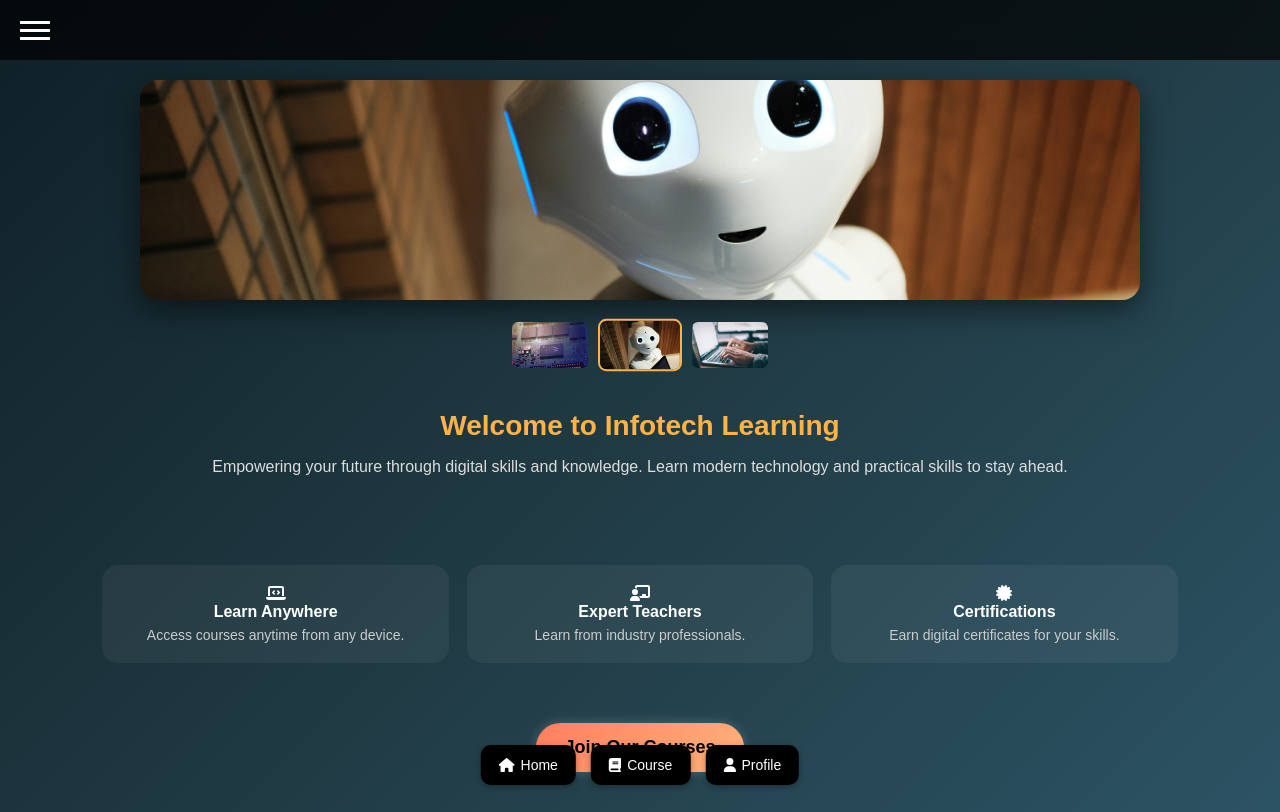
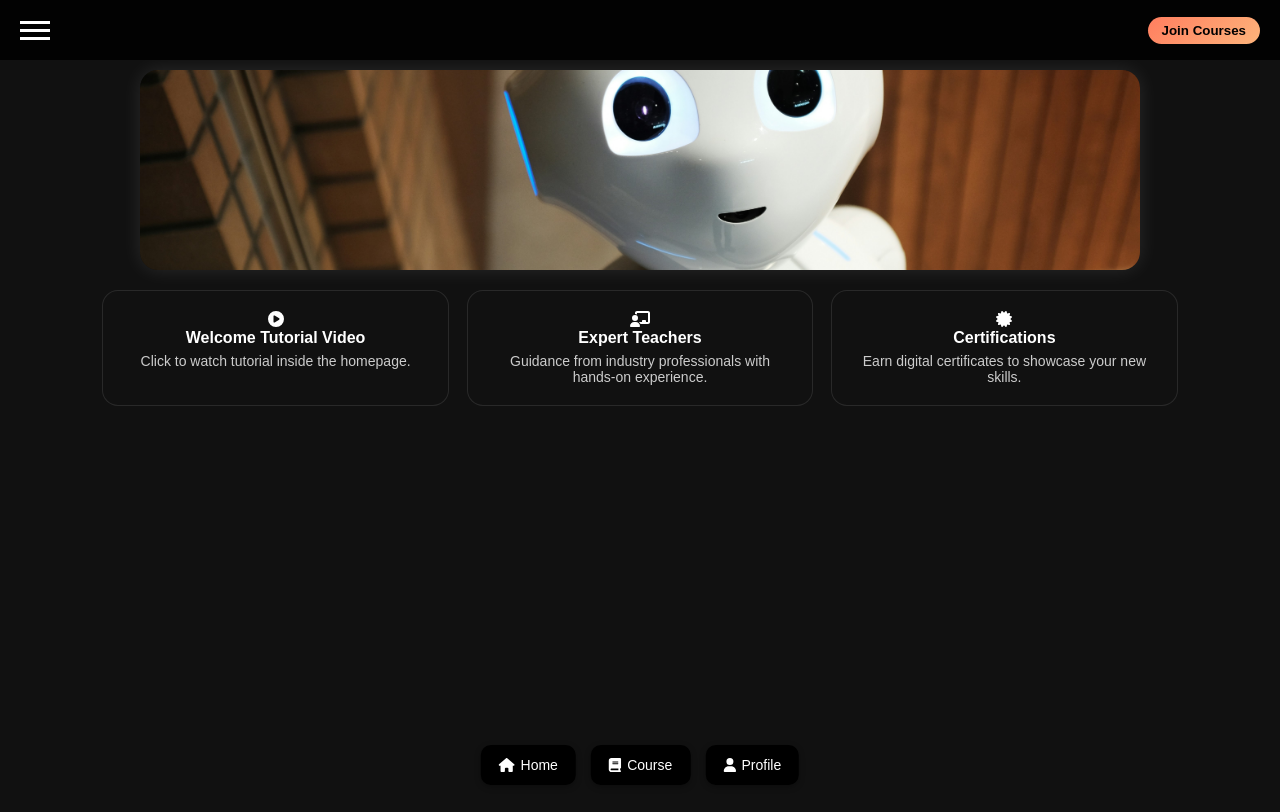
Before and after one commit to suriisuraj8-ship-it/teacher-hub, a website: page index.html in a window 1280 px wide. Drawn offline with Linux system fonts and the light colour scheme.

Commit message:
Update index: Join Courses top-right, YouTube popup, 3 slides premium layout

```diff
--- a/index.html
+++ b/index.html
@@ -1,117 +1,142 @@
 <!DOCTYPE html>
 <html lang="en">
 <head>
-<meta charset="UTF-8">
-<meta name="viewport" content="width=device-width, initial-scale=1.0">
-<title>Teacher Learning Hub - Premium</title>
+<meta charset="utf-8">
+<meta name="viewport" content="width=device-width, initial-scale=1, maximum-scale=1, user-scalable=no">
+<title>Teacher Learning Hub</title>
 <link rel="stylesheet" href="https://cdnjs.cloudflare.com/ajax/libs/font-awesome/6.4.0/css/all.min.css"/>
 <style>
-* {margin:0; padding:0; box-sizing:border-box; font-family:'Poppins',sans-serif;}
-body {background: linear-gradient(135deg,#0f2027,#203a43,#2c5364); color:#fff; overflow-x:hidden;}
-a {text-decoration:none; color:inherit;}
-
-/* Splash Screen */
-#splash {
-  position:fixed; inset:0; background:url('finalbackground.png') center/cover no-repeat;
-  display:flex; justify-content:center; align-items:center; z-index:9999;
-  transition: opacity 0.5s ease;
-}
+*{margin:0;padding:0;box-sizing:border-box;}
+body{font-family:'Poppins',sans-serif;background:#111;color:#fff;overflow-x:hidden;}
 
 /* Navigation Bar */
 .nav{
-  position:fixed; top:0; left:0; width:100%; height:60px;
-  display:flex; justify-content:space-between; align-items:center;
-  padding:0 20px; background:rgba(0,0,0,0.7); backdrop-filter:blur(8px); z-index:100;
+    position:fixed;top:0;left:0;width:100%;height:60px;
+    display:flex;align-items:center;justify-content:space-between;
+    padding:0 20px;z-index:100;background:rgba(0,0,0,0.85);
+    backdrop-filter:blur(10px);
 }
-.hamburger{width:30px;height:3px;background:#fff; position:relative; cursor:pointer;}
+.hamburger{width:30px;height:3px;background:#fff;position:relative;cursor:pointer;}
 .hamburger::before,.hamburger::after{
-  content:""; position:absolute; width:30px; height:3px; background:#fff; left:0; transition:0.3s;
+    content:"";position:absolute;width:30px;height:3px;background:#fff;left:0;transition:0.3s;
 }
 .hamburger::before{top:-8px;}
 .hamburger::after{top:8px;}
+.user-area{display:flex;align-items:center;gap:12px;}
 .user-name{color:#ffd47a;font-weight:700;font-size:16px;}
+#joinBtn{padding:6px 14px;background:linear-gradient(135deg,#ff7e5f,#feb47b);border:none;border-radius:20px;color:#000;font-weight:700;cursor:pointer;}
 
 /* Sidebar */
 .sidebar{
-  position:fixed; top:0; left:-260px; width:260px; height:100%; background:rgba(0,0,0,0.95);
-  display:flex; flex-direction:column; padding:60px 20px; gap:18px; transition:0.3s; z-index:99;
+    position:fixed;top:0;left:-260px;width:260px;height:100%;background:rgba(0,0,0,0.95);
+    display:flex;flex-direction:column;align-items:flex-start;padding:60px 20px;gap:18px;transition:0.3s;z-index:99;
 }
 .sidebar.show{left:0;}
 .sidebar button{
-  width:100%; padding:12px 20px; font-size:18px; font-weight:600; border:none; border-radius:36px;
-  cursor:pointer; background: linear-gradient(135deg,#ff7e5f,#feb47b); color:#071426; transition:0.2s;
+    width:100%;padding:12px 20px;font-size:18px;font-weight:600;border:none;border-radius:36px;
+    cursor:pointer;background: linear-gradient(135deg,#ff7e5f,#feb47b);color:#071426;transition:0.2s;
 }
-.sidebar button.secondary{background:linear-gradient(135deg,#00c6ff,#0072ff); color:#fff;}
-.sidebar .submenu{display:none; flex-direction:column; gap:12px; margin-left:10px;}
-.sidebar .submenu button{border-radius:24px; font-size:16px; padding:10px 18px;}
+.sidebar button.secondary{background: linear-gradient(135deg,#00c6ff,#0072ff);color:#fff;}
+.sidebar .submenu{display:none;flex-direction:column;gap:12px;margin-left:10px;}
+.sidebar .submenu button{border-radius:24px;font-size:16px;padding:10px 18px;}
 .sidebar .submenu.show{display:flex;}
-.sidebar-overlay{display:none; position:fixed; inset:0; background:rgba(0,0,0,0.3); z-index:98;}
-.creator-info{margin-top:auto; color:#ffd47a; font-size:14px; line-height:1.4;}
+.sidebar-overlay{
+    display:none;position:fixed;inset:0;background:rgba(0,0,0,0.3);z-index:98;
+}
 
 /* Slideshow */
 .slideshow {
-  margin:80px auto 20px auto; width:90%; max-width:1000px; height:220px;
-  position:relative; border-radius:18px; overflow:hidden; box-shadow:0 10px 30px rgba(0,0,0,0.5);
+  margin-top:70px;
+  width:90%;
+  max-width:1000px;
+  height:200px;
+  overflow:hidden;
+  border-radius:18px;
+  margin-left:auto;
+  margin-right:auto;
+  box-shadow:0 0 20px rgba(255,255,255,0.1);
+  position:relative;
 }
 .slideshow img {
-  width:100%; height:220px; object-fit:cover; position:absolute; opacity:0; transition:opacity 1s ease-in-out;
+  width:100%;
+  height:200px;
+  object-fit:cover;
+  position:absolute;
+  opacity:0;
+  transition:opacity 1s ease-in-out;
 }
 .slideshow img.active {opacity:1;}
 
-/* Thumbnails */
-.thumbs {display:flex; justify-content:center; gap:10px; margin-top:10px;}
-.thumbs img {
-  width:80px; height:50px; object-fit:cover; border:2px solid transparent; border-radius:8px; cursor:pointer;
-  transition: transform 0.2s, border 0.2s;
+/* Features */
+.features {
+  display:grid;
+  grid-template-columns:repeat(auto-fit, minmax(160px,1fr));
+  gap:18px;
+  padding:20px 8%;
 }
-.thumbs img.active {border:2px solid #ffb347; transform:scale(1.05);}
-.thumbs img:hover {transform:scale(1.05);}
+.feature-box {
+  background:#111;
+  border:1px solid rgba(255,255,255,0.1);
+  padding:20px;
+  border-radius:16px;
+  text-align:center;
+  transition:transform 0.3s;
+  cursor:pointer;
+}
+.feature-box:hover {transform:translateY(-5px);}
+.feature-box i {font-size:26px;color:#ffb347;margin-bottom:10px;}
+.feature-box h3 {font-size:16px;margin-bottom:6px;}
+.feature-box p {font-size:14px;color:#ccc;}
 
-/* Info Section */
-.info-section {padding:40px 8%; text-align:center;}
-.info-section h2 {font-size:28px; color:#ffb347; margin-bottom:12px;}
-.info-section p {font-size:16px; color:#ddd; line-height:1.6; margin-bottom:25px;}
-
-/* Feature Boxes */
-.features {display:grid; grid-template-columns:repeat(auto-fit,minmax(160px,1fr)); gap:18px; padding:20px 8%;}
-.feature-box {background:rgba(255,255,255,0.05); border-radius:16px; text-align:center; padding:20px; transition:transform 0.3s;}
-.feature-box:hover {transform:translateY(-5px);}
-.feature-box i {font-size:26px; color:#ffb347; margin-bottom:10px;}
-.feature-box h3 {font-size:16px; margin-bottom:6px;}
-.feature-box p {font-size:14px; color:#ccc;}
-
-/* Join Courses */
-.join-section {text-align:center; padding:40px 8%;}
-.join-section button {
-  padding:14px 28px; background:linear-gradient(135deg,#ff7e5f,#feb47b); color:#000; border:none;
-  font-weight:700; font-size:18px; border-radius:36px; cursor:pointer; box-shadow:0 0 12px rgba(255,255,255,0.2);
-  transition: transform 0.2s;
+/* YouTube Popup */
+#ytPopup {
+  display:none;
+  position:fixed;top:50%;left:50%;
+  transform:translate(-50%, -50%);
+  background:#000;
+  padding:10px;
+  border-radius:16px;
+  z-index:200;
 }
-.join-section button:hover {transform:scale(1.05);}
+#ytPopup iframe {width:300px; height:170px;}
+#ytPopupClose {
+  position:absolute; top:-12px; right:-12px;
+  background:#ff4444; color:#fff;
+  border:none; border-radius:50%; width:28px; height:28px; cursor:pointer;
+}
 
 /* Bottom Navigation */
 .bottom-nav{
-  position:fixed; bottom:15px; left:50%; transform:translateX(-50%);
-  display:flex; justify-content:center; gap:15px; z-index:100;
+    position:fixed;
+    bottom:15px;
+    left:50%;
+    transform:translateX(-50%);
+    display:flex;
+    justify-content:center;
+    gap:15px;
+    z-index:100;
 }
 .bottom-nav button{
-  background-color:black;color:white;border:none; padding:12px 18px; border-radius:10px;
-  font-size:14px; display:flex; align-items:center; gap:6px; box-shadow:0 2px 6px rgba(0,0,0,0.3);
-  transition:background 0.3s, transform 0.2s;
+    background-color:black;color:white;border:none;
+    padding:12px 18px;border-radius:10px;font-size:14px;
+    display:flex;align-items:center;gap:6px;
+    box-shadow:0 2px 6px rgba(0,0,0,0.3);
+    transition:background 0.3s,transform 0.2s;
 }
-.bottom-nav button:hover{background-color:#333; transform:translateY(-2px);}
+.bottom-nav button:hover{background-color:#333;transform:translateY(-2px);}
 .bottom-nav i{font-size:16px;}
+
 </style>
 </head>
 <body>
 
-<!-- Splash Screen -->
-<div id="splash"></div>
-
 <!-- Navigation Bar -->
 <div class="nav">
   <div class="hamburger" onclick="toggleSidebar()"></div>
-  <div id="userNameArea" class="user-name"></div>
+  <div class="user-area">
+    <div id="userNameArea" class="user-name"></div>
+    <button id="joinBtn" onclick="location.href='course.html'">Join Courses</button>
+  </div>
 </div>
 
 <!-- Sidebar -->
@@ -126,7 +151,10 @@ a {text-decoration:none; color:inherit;}
       <button id="signOutBtn" class="btn-danger">Sign Out</button>
   </div>
   <div class="creator-info">
-    App Created by <br> Suraj S Hattarakal<br> Mobile: 8088975913<br> Email: suriisuraj8@gmail.com
+    App Created by <br>
+      Suraj S Hattarakal<br>
+      Mobile: 8088975913<br>
+      Email: suriisuraj8@gmail.com
   </div>
 </div>
 <div class="sidebar-overlay" id="overlay" onclick="closeSidebar()"></div>
@@ -137,29 +165,31 @@ a {text-decoration:none; color:inherit;}
   <img src="slide2.jpg" alt="">
   <img src="slide3.jpg" alt="">
 </div>
-<div class="thumbs">
-  <img src="slide1.jpg" data-index="0" class="active">
-  <img src="slide2.jpg" data-index="1">
-  <img src="slide3.jpg" data-index="2">
-</div>
 
-<!-- Info Section -->
-<section class="info-section">
-  <h2>Welcome to Infotech Learning</h2>
-  <p>Empowering your future through digital skills and knowledge. Learn modern technology and practical skills to stay ahead.</p>
+<!-- Features Section -->
+<section class="features">
+  <div class="feature-box" onclick="openYT()">
+    <i class="fa fa-play-circle"></i>
+    <h3>Welcome Tutorial Video</h3>
+    <p>Click to watch tutorial inside the homepage.</p>
+  </div>
+  <div class="feature-box">
+    <i class="fa fa-chalkboard-teacher"></i>
+    <h3>Expert Teachers</h3>
+    <p>Guidance from industry professionals with hands-on experience.</p>
+  </div>
+  <div class="feature-box">
+    <i class="fa fa-certificate"></i>
+    <h3>Certifications</h3>
+    <p>Earn digital certificates to showcase your new skills.</p>
+  </div>
 </section>
 
-<!-- Feature Boxes -->
-<section class="features">
-  <div class="feature-box"><i class="fa fa-laptop-code"></i><h3>Learn Anywhere</h3><p>Access courses anytime from any device.</p></div>
-  <div class="feature-box"><i class="fa fa-chalkboard-teacher"></i><h3>Expert Teachers</h3><p>Learn from industry professionals.</p></div>
-  <div class="feature-box"><i class="fa fa-certificate"></i><h3>Certifications</h3><p>Earn digital certificates for your skills.</p></div>
-</section>
-
-<!-- Join Courses -->
-<section class="join-section">
-  <button onclick="location.href='course.html'">Join Our Courses</button>
-</section>
+<!-- YouTube Popup -->
+<div id="ytPopup">
+  <button id="ytPopupClose" onclick="closeYT()">×</button>
+  <iframe id="ytFrame" src="" frameborder="0" allowfullscreen></iframe>
+</div>
 
 <!-- Bottom Navigation -->
 <div class="bottom-nav">
@@ -173,63 +203,61 @@ a {text-decoration:none; color:inherit;}
 // Sidebar toggle
 function toggleSidebar(){
   document.getElementById('sidebar').classList.toggle('show');
-  document.getElementById('overlay').style.display = document.getElementById('sidebar').classList.contains('show')?'block':'none';
+  document.getElementById('overlay').style.display=document.getElementById('sidebar').classList.contains('show')?'block':'none';
 }
-function closeSidebar(){document.getElementById('sidebar').classList.remove('show'); document.getElementById('overlay').style.display='none';}
-function toggleSettings(){document.getElementById('settingsMenu').classList.toggle('show');}
-function showFAQ(){alert("FAQ:\n1. How to enroll?\n2. Payment methods?\n3. How to access courses?");}
+function closeSidebar(){
+  document.getElementById('sidebar').classList.remove('show');
+  document.getElementById('overlay').style.display='none';
+}
+function toggleSettings(){ document.getElementById('settingsMenu').classList.toggle('show'); }
+function showFAQ(){ alert("FAQ:\n1. How to enroll?\n2. Payment methods?\n3. How to access courses?"); }
 
-// Share App
+// Share App via WhatsApp
 document.getElementById('shareBtn').addEventListener('click',()=>{
   const url=encodeURIComponent(window.location.href);
-  const text=encodeURIComponent("Check out Teacher Learning Hub! Enhance your skills: "+url);
+  const text=encodeURIComponent("Check out Teacher Learning Hub! "+url);
   window.open(`https://wa.me/?text=${text}`,'_blank');
 });
 
 // User login
-function getCurrentUser(){try{return JSON.parse(localStorage.getItem('teacherHubUser'));}catch(e){return null;}}
+function getCurrentUser(){ try{ return JSON.parse(localStorage.getItem('teacherHubUser')); } catch(e){ return null; } }
 function showUserStatus(){
   const u=getCurrentUser();
   const userArea=document.getElementById('userNameArea');
   const signOutBtn=document.getElementById('signOutBtn');
-  if(u && u.name){userArea.textContent=`Welcome, ${u.name}`; signOutBtn.style.display='inline-block';}
-  else{userArea.textContent=''; signOutBtn.style.display='none';}
+  if(u && u.name){ userArea.textContent=`Welcome, ${u.name}`; signOutBtn.style.display='inline-block'; }
+  else{ userArea.textContent=''; signOutBtn.style.display='none'; }
 }
 document.getElementById('signOutBtn').addEventListener('click',()=>{
-  localStorage.removeItem('teacherHubUser'); showUserStatus(); alert('Signed out'); location.href='index.html';
+  localStorage.removeItem('teacherHubUser'); showUserStatus(); alert('You have signed out'); location.href='index.html';
 });
 
 // Course buttons
-document.getElementById('courseBtn').addEventListener('click',()=>{
-  const u=getCurrentUser(); if(u && u.email) location.href='course.html'; else location.href='register.html';
-});
-document.getElementById('bottomCourseBtn').addEventListener('click',()=>{
-  const u=getCurrentUser(); if(u && u.email) location.href='course.html'; else location.href='register.html';
-});
+document.getElementById('courseBtn').addEventListener('click',()=>{ const u=getCurrentUser(); if(u&&u.email) location.href='course.html'; else location.href='register.html'; });
+document.getElementById('bottomCourseBtn').addEventListener('click',()=>{ const u=getCurrentUser(); if(u&&u.email) location.href='course.html'; else location.href='register.html'; });
+
+document.addEventListener('DOMContentLoaded', showUserStatus);
 
 // Slideshow
 const slides=document.querySelectorAll(".slideshow img");
-const thumbs=document.querySelectorAll(".thumbs img");
 let current=0;
-function showSlide(index){
-  slides.forEach((s,i)=>s.classList.toggle("active",i===index));
-  thumbs.forEach((t,i)=>t.classList.toggle("active",i===index));
-  current=index;
+setInterval(()=>{
+  slides[current].classList.remove("active");
+  current=(current+1)%slides.length;
+  slides[current].classList.add("active");
+},4000);
+
+// YouTube Popup
+function openYT(){
+  const iframe=document.getElementById('ytFrame');
+  iframe.src="https://www.youtube.com/embed/your_video_id"; // Replace your_video_id
+  document.getElementById('ytPopup').style.display='block';
 }
-thumbs.forEach(t=>t.addEventListener('click',()=>showSlide(parseInt(t.dataset.index))));
-setInterval(()=>{ showSlide((current+1)%slides.length); },4000);
-
-// Splash screen (first load only)
-document.addEventListener('DOMContentLoaded',()=>{
-  showUserStatus();
-  if(!localStorage.getItem('splashShown')){
-    document.getElementById('splash').style.display='flex';
-    setTimeout(()=>{
-      document.getElementById('splash').style.display='none';
-      localStorage.setItem('splashShown','yes');
-    },2000);
-  } else {document.getElementById('splash').style.display='none';}
-});
+function closeYT(){
+  const iframe=document.getElementById('ytFrame');
+  iframe.src="";
+  document.getElementById('ytPopup').style.display='none';
+}
 </script>
 </body>
 </html>
```
